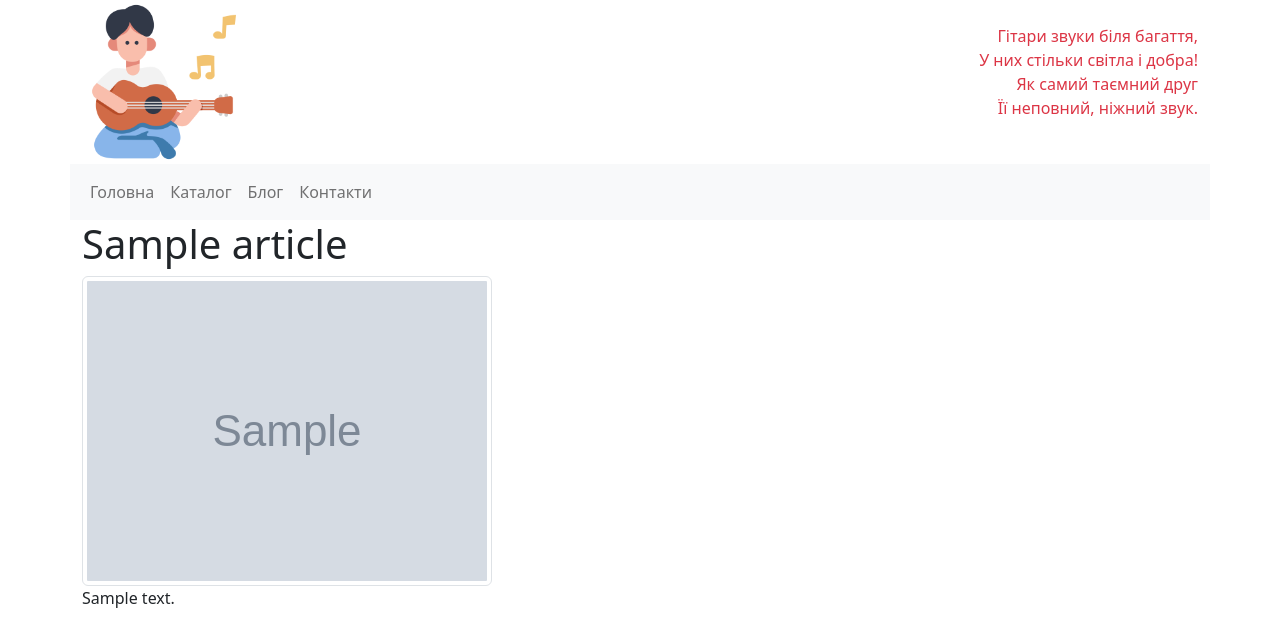
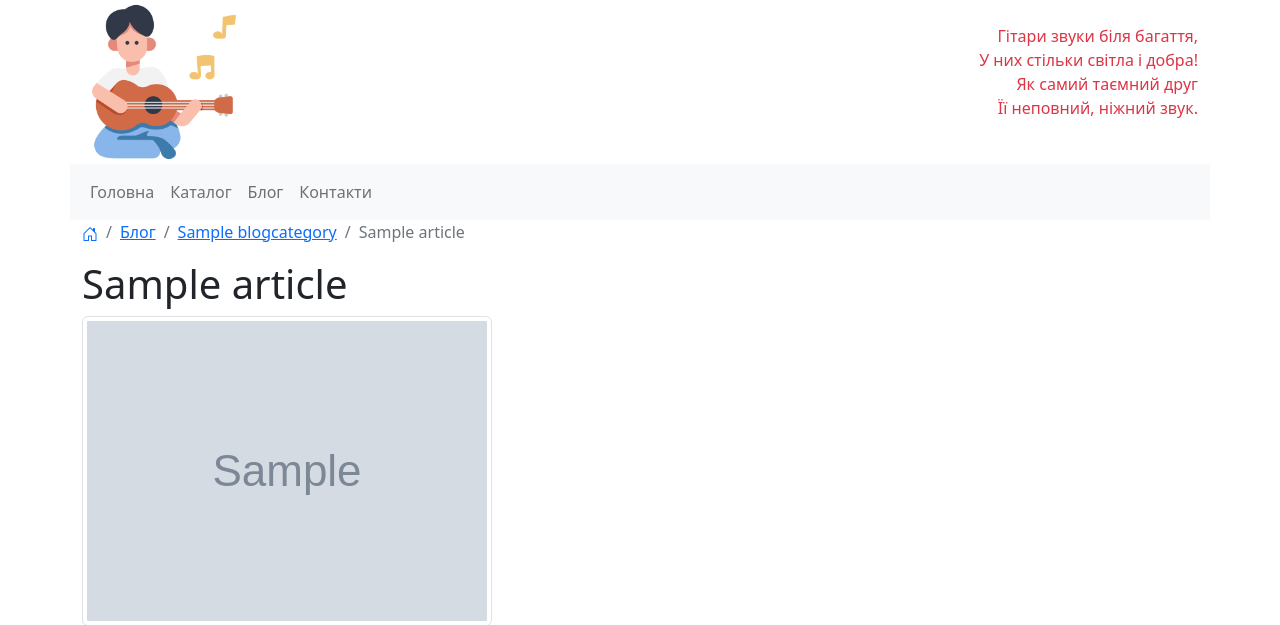
Before and after one commit to daniahin/project-Nota, a Django app: page /blog/1/1/ in a window 1280 px wide. Shown: the top 625 px of the page. Run offline with Django 4.2, Linux system fonts and the light colour scheme; tables that the repository leaves empty hold one stand-in row (Sample ...).

Commit message:
breadcrumbs-blog

```diff
--- a/apps/blog/views.py
+++ b/apps/blog/views.py
@@ -1,25 +1,37 @@
 from django.shortcuts import render
+from django.urls import reverse
 from apps.blog.models import BlogCategory, Article, Tag
+from config.settings import PAGE_NAMES
 
 
 def blog_category_list(request):
     blog_categories = BlogCategory.objects.all()
-    return render(request, 'blog/category/list.html', {'categories': blog_categories})
+    breadcrumbs = {'current': PAGE_NAMES['blog']}
+    return render(request, 'blog/category/list.html', {'categories': blog_categories, 'breadcrumbs': breadcrumbs})
 
 
 def article_list(request, category_id):
     articles = Article.objects.filter(category=category_id)
-    return render(request,'blog/article/list.html',{"articles": articles})
+    breadcrumbs = {reverse('blog_category_list'): PAGE_NAMES['blog']}
+    category = BlogCategory.objects.get(id=category_id)
+    if category:
+        breadcrumbs.update({'current': category})
+    return render(request, 'blog/article/list.html', {'articles': articles, 'breadcrumbs': breadcrumbs})
 
 
 def article_view(request, category_id, article_id):
     article = Article.objects.get(id=article_id)
     category = BlogCategory.objects.get(id=category_id)
-    return render(request, 'blog/article/view.html', {'article': article, 'category': category})
+    breadcrumbs = {reverse('blog_category_list'): PAGE_NAMES['blog']}
+    if article:
+        breadcrumbs.update({reverse('article_list', args=[category_id]): category})
+    breadcrumbs.update({'current': article})
+    return render(request, 'blog/article/view.html',
+                  {'article': article, 'category': category, 'breadcrumbs': breadcrumbs})
 
 
 def tag_search_article_list(request, tag_id):
     tag = Tag.objects.get(id=tag_id)
-    # articles = Article.objects.filter(tags=tag_id)
     articles = Article.objects.filter(tags__in=[tag_id])
-    return render(request, 'blog/article/tag_search.html', {'articles': articles, 'tag': tag})
+    breadcrumbs = {'current': tag}
+    return render(request, 'blog/article/tag_search.html', {'articles': articles, 'tag': tag, 'breadcrumbs': breadcrumbs})
--- a/apps/catalog/views.py
+++ b/apps/catalog/views.py
@@ -11,6 +11,9 @@ class CatalogIndexView(ListViewBreadcrumbsMixin):
     def get_queryset(self):
         return Category.objects.filter(parent=None)
 
+    def set_breadcrumbs(self):
+        breadcrumbs = {reverse('catalog'): PAGE_NAMES['catalog']}
+        return breadcrumbs
 
 class ProductByCategoryView(ListViewBreadcrumbsMixin):
     template_name = 'catalog/category.html'
--- a/templates/blog/article/view.html
+++ b/templates/blog/article/view.html
@@ -1,8 +1,13 @@
 {% extends 'base.html' %}
 {% load static %}
-    {% block meta_tags %}
-        {% include '_meta_tags.html' with meta_title=article.get_meta_title meta_description=article.meta_description meta_keywords=article.meta_keywords %}
-    {% endblock %}
+{% block meta_tags %}
+    {% include '_meta_tags.html' with meta_title=article.get_meta_title meta_description=article.meta_description meta_keywords=article.meta_keywords %}
+{% endblock %}
+
+{% block breadcrumbs %}
+    {% include '_breadcrumbs.html' %}
+{% endblock %}
+
 {% block content %}
     <h1>{{ article.title }}</h1>
     {% if article.image %}
--- a/templates/blog/category/list.html
+++ b/templates/blog/category/list.html
@@ -1,6 +1,9 @@
 {% extends 'base.html' %}
 {% block meta_tags %}
     {% include '_meta_tags.html' with meta_title='Категорії Блогу' %}
+{% endblock %}
+{% block breadcrumbs %}
+    {% include '_breadcrumbs.html' %}
 {% endblock %}
 {% load static %}
 {% block content %}
--- a/templates/catalog/index.html
+++ b/templates/catalog/index.html
@@ -2,6 +2,9 @@
 {% load static %}
 {% block meta_tags %}
     {% include '_meta_tags.html' with meta_title='Каталог' %}
+{% endblock %}
+{% block breadcrumbs %}
+    {% include '_breadcrumbs.html' %}
 {% endblock %}
 {% block content %}
     <h1>Категорії</h1>
```
Also changed, not shown: templates/blog/article/list.html (+8 -3 lines), templates/blog/article/tag_search.html (+5 -2 lines).
